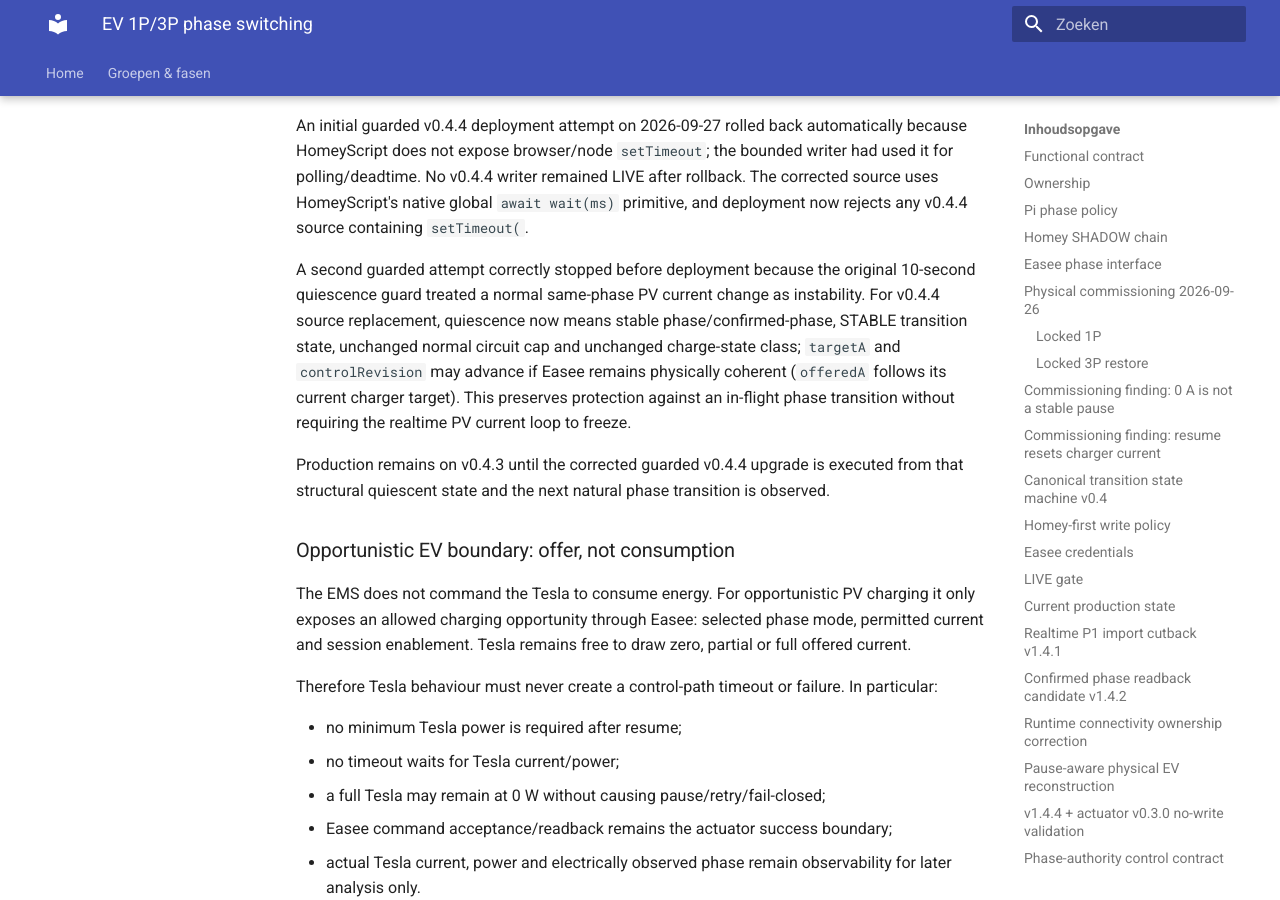
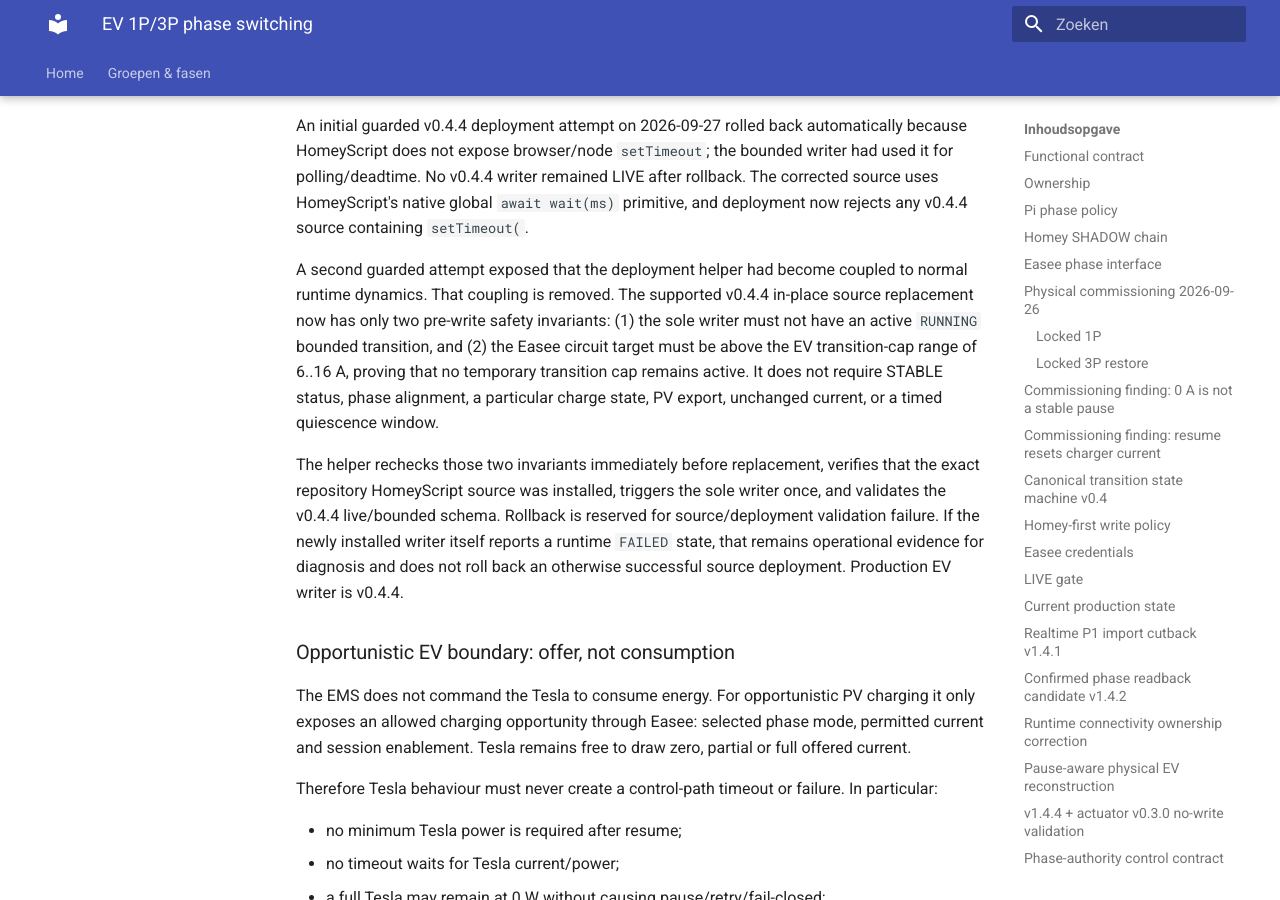
Before and after one commit to OnsKasteeltje/homey-energy-manual, an MkDocs documentation site: the page built from docs/architecture/ev-phase-switching-v0.1.md, in a window 1280 px wide and 900 px high, scrolled down 19927 px. Built offline with MkDocs 1.6.1 and Material for MkDocs 9.7.7, drawn with Linux system fonts in a browser that asks for light colours.

Commit message:
docs(ev): define minimal v0.4.4 deploy guard

```diff
--- a/docs/architecture/ev-phase-switching-v0.1.md
+++ b/docs/architecture/ev-phase-switching-v0.1.md
@@ -730,9 +730,9 @@ Canonical sources:
 
 An initial guarded v0.4.4 deployment attempt on 2026-09-27 rolled back automatically because HomeyScript does not expose browser/node `setTimeout`; the bounded writer had used it for polling/deadtime. No v0.4.4 writer remained LIVE after rollback. The corrected source uses HomeyScript's native global `await wait(ms)` primitive, and deployment now rejects any v0.4.4 source containing `setTimeout(`.
 
-A second guarded attempt correctly stopped before deployment because the original 10-second quiescence guard treated a normal same-phase PV current change as instability. For v0.4.4 source replacement, quiescence now means stable phase/confirmed-phase, STABLE transition state, unchanged normal circuit cap and unchanged charge-state class; `targetA` and `controlRevision` may advance if Easee remains physically coherent (`offeredA` follows its current charger target). This preserves protection against an in-flight phase transition without requiring the realtime PV current loop to freeze.
+A second guarded attempt exposed that the deployment helper had become coupled to normal runtime dynamics. That coupling is removed. The supported v0.4.4 in-place source replacement now has only two pre-write safety invariants: (1) the sole writer must not have an active `RUNNING` bounded transition, and (2) the Easee circuit target must be above the EV transition-cap range of 6..16 A, proving that no temporary transition cap remains active. It does not require STABLE status, phase alignment, a particular charge state, PV export, unchanged current, or a timed quiescence window.
 
-Production remains on v0.4.3 until the corrected guarded v0.4.4 upgrade is executed from that structural quiescent state and the next natural phase transition is observed.
+The helper rechecks those two invariants immediately before replacement, verifies that the exact repository HomeyScript source was installed, triggers the sole writer once, and validates the v0.4.4 live/bounded schema. Rollback is reserved for source/deployment validation failure. If the newly installed writer itself reports a runtime `FAILED` state, that remains operational evidence for diagnosis and does not roll back an otherwise successful source deployment. Production EV writer is v0.4.4.
 
 
 ### Opportunistic EV boundary: offer, not consumption
```
